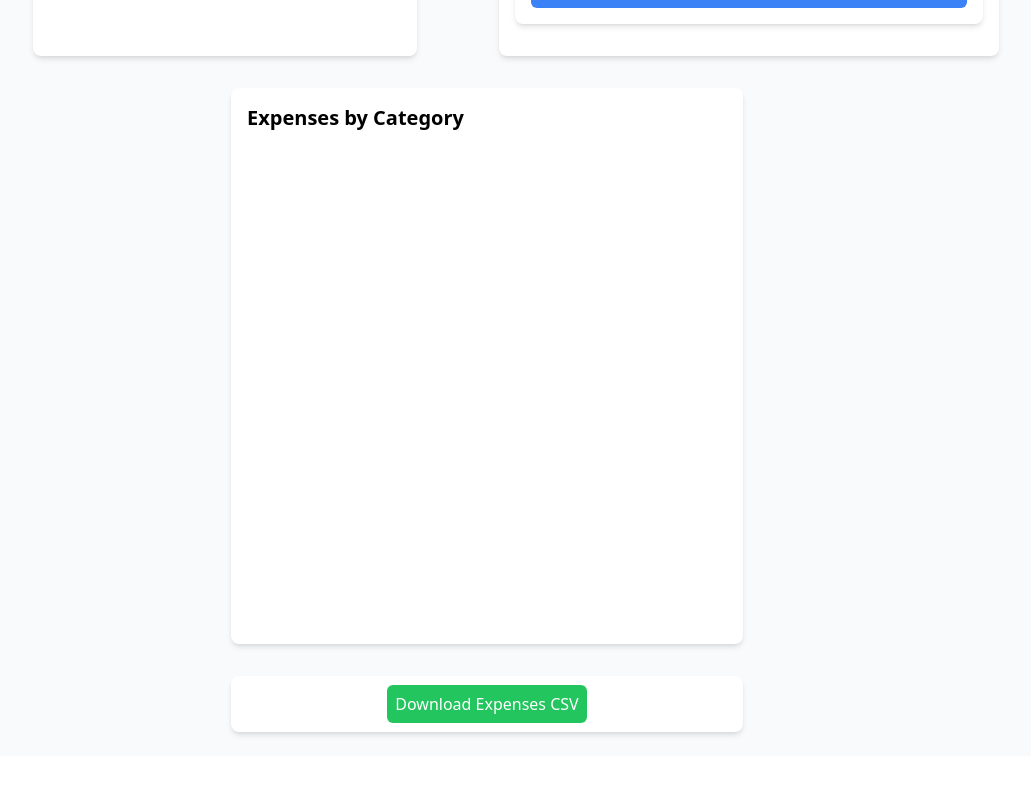
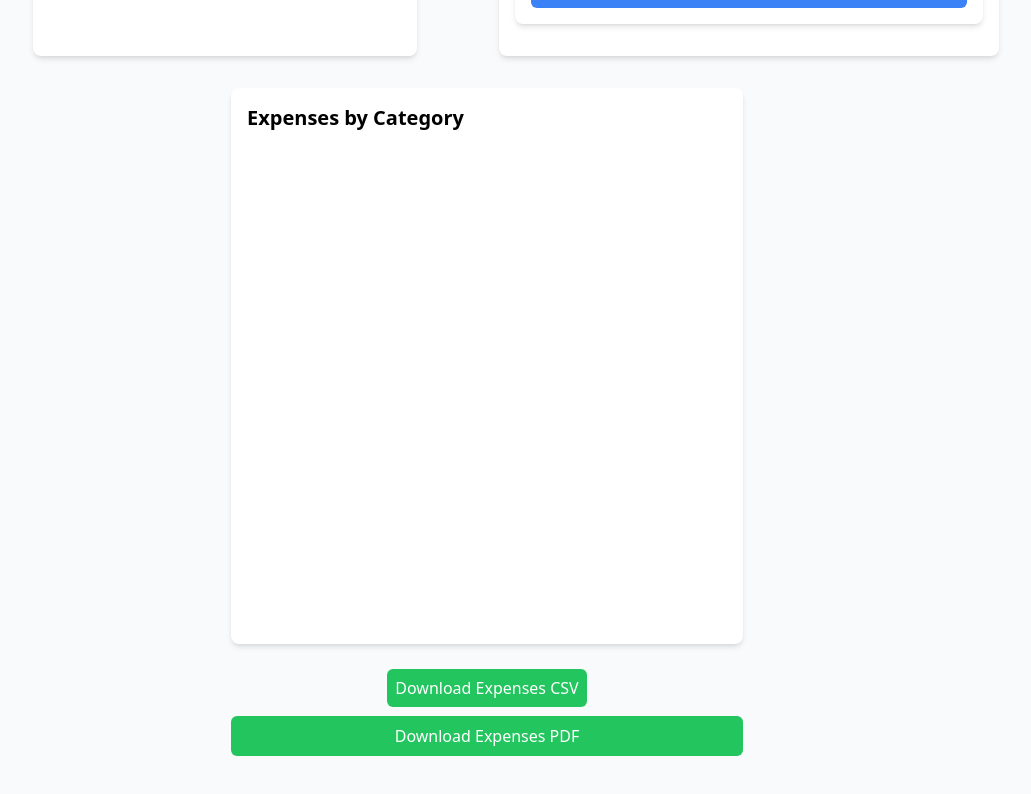
Before and after one commit to jadhneiny/ExpenseTracker, a React (Create React App) app in the folder expense-tracker/: page / in a window 1280 px wide. Shown: the part 894-1688 px from the top of the page, without its empty margins (153-1184 px from the left). Before the commit the page ends 1650 px from the top, so only its background shows below. Built offline with nearby package versions, Linux system fonts and the light colour scheme.

Commit message:
export pdf feature

```diff
--- a/expense-tracker/package.json
+++ b/expense-tracker/package.json
@@ -8,6 +8,7 @@
     "@testing-library/react": "^13.4.0",
     "@testing-library/user-event": "^13.5.0",
     "chart.js": "^4.4.5",
+    "jspdf": "^2.5.2",
     "react": "^18.3.1",
     "react-chartjs-2": "^5.2.0",
     "react-csv": "^2.2.2",
--- a/expense-tracker/src/App.js
+++ b/expense-tracker/src/App.js
@@ -8,6 +8,7 @@ import ExportCSV from './components/ExportCSV';
 import BudgetNotification from './components/BudgetNotification';
 import DarkModeToggle from './components/DarkModeToggle';
 import CurrencySelector from './components/CurrencySelector';
+import ExportPDF from './components/ExportPDF';
 import { useTheme } from './ThemeContext';
 
 function App() {
@@ -43,9 +44,10 @@ function App() {
         <ExpenseChart />
       </div>
 
-      {/* Section 5: Export CSV */}
+      {/* Section 5: Export CSV and PDF*/}
       <div className="w-full max-w-3xl text-center">
         <ExportCSV />
+        <ExportPDF />
       </div>
 
     </div>
--- a/expense-tracker/src/components/ExportCSV.js
+++ b/expense-tracker/src/components/ExportCSV.js
@@ -13,12 +13,12 @@ const ExportCSV = () => {
   ];
 
   return (
-    <div className="max-w-lg mx-auto p-4 bg-white rounded-lg shadow-md dark:bg-gray-800 dark:text-white">
+    <div className="max-w-lg mx-auto mb-4">
       <CSVLink
         data={expenses}
         headers={headers}
         filename="expenses.csv"
-        className="w-full p-2 bg-green-500 text-white rounded-md dark:bg-green-700 hover:bg-green-600 dark:hover:bg-green-600"
+        className="w-full p-2 bg-green-500 text-white rounded-md hover:bg-green-600 dark:bg-green-700 dark:hover:bg-green-600"
       >
         Download Expenses CSV
       </CSVLink>
--- /dev/null
+++ b/expense-tracker/src/components/ExportPDF.js
@@ -0,0 +1,53 @@
+import React from 'react';
+import { useSelector } from 'react-redux';
+import { jsPDF } from 'jspdf';
+
+const ExportPDF = () => {
+  const expenses = useSelector(state => state.expenses.expenses);
+  const budget = useSelector(state => state.expenses.budget);
+  const currency = useSelector(state => state.expenses.currency);
+
+  const generatePDF = () => {
+    const doc = new jsPDF();
+
+    // Add title
+    doc.setFontSize(18);
+    doc.text('Expense Report', 20, 20);
+
+    // Add budget and currency information
+    doc.setFontSize(12);
+    doc.text(`Budget: ${currency} ${budget}`, 20, 30);
+
+    // Add expenses table header
+    doc.text('Expenses:', 20, 40);
+    doc.text('Description', 20, 50);
+    doc.text('Amount', 100, 50);
+    doc.text('Category', 140, 50);
+    doc.text('Date', 180, 50);
+
+    // Loop through expenses and add them to the PDF
+    expenses.forEach((exp, index) => {
+      const y = 60 + index * 10;
+      doc.text(exp.description, 20, y);
+      doc.text(`${currency} ${exp.amount}`, 100, y);
+      doc.text(exp.category, 140, y);
+      doc.text(exp.date, 180, y);
+    });
+
+    // Save the generated PDF
+    doc.save('expense_report.pdf');
+  };
+
+  return (
+    <div className="max-w-lg mx-auto mb-4">
+      <button
+        onClick={generatePDF}
+        className="w-full p-2 bg-green-500 text-white rounded-md hover:bg-green-600 dark:bg-green-700 dark:hover:bg-green-600"
+      >
+        Download Expenses PDF
+      </button>
+    </div>
+  );
+};
+
+export default ExportPDF;
```
Also changed, not shown: 1 other file (tests, documents, lock files or other folders).
